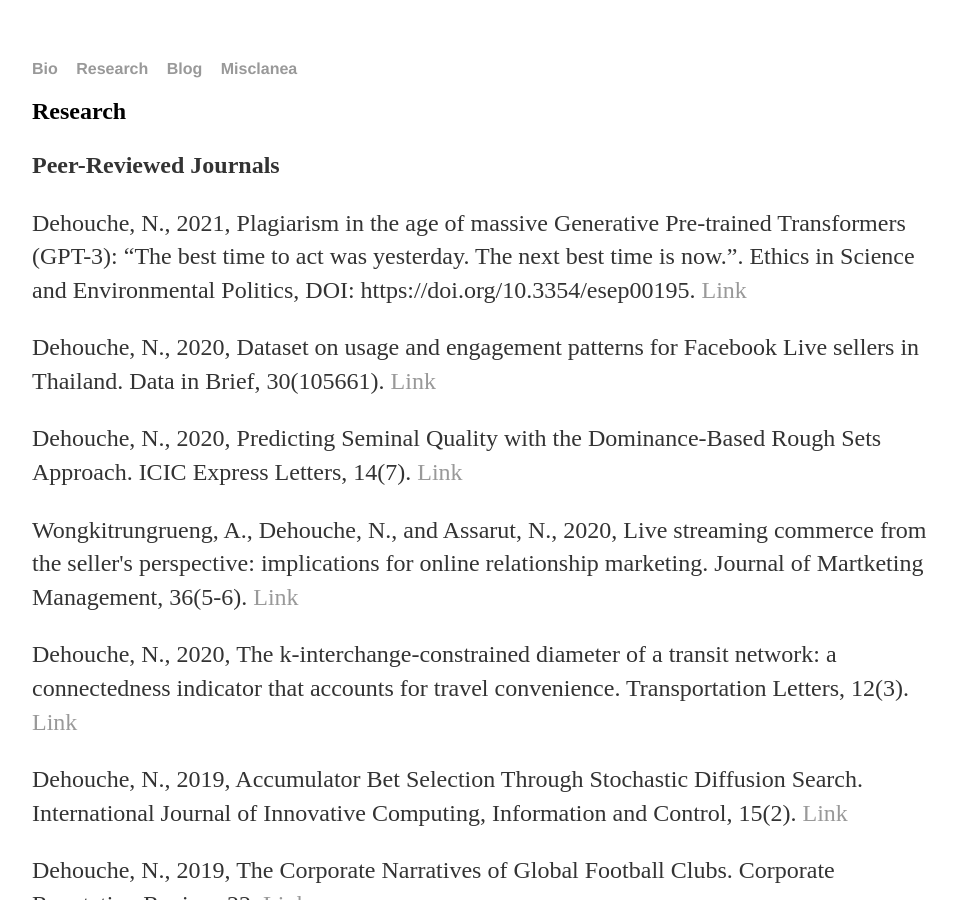
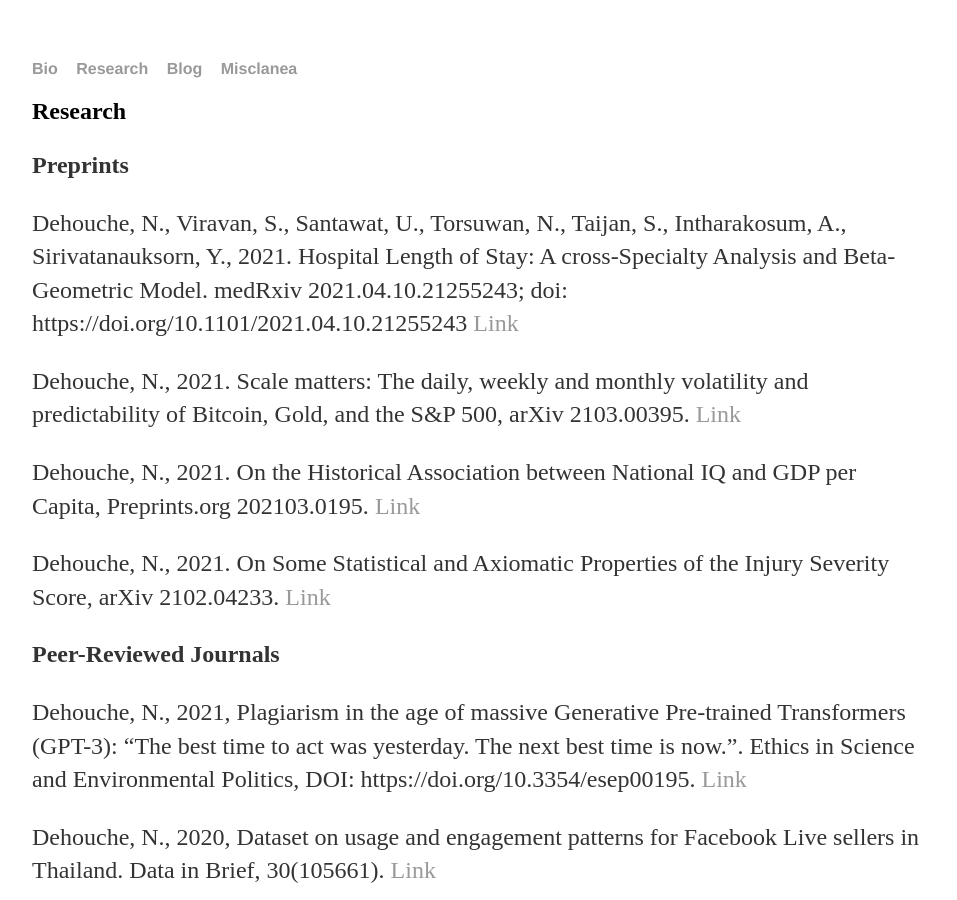
Before and after one commit to ndehouche/ndehouche.github.io, a Jekyll site: the page built from res/index.html, in a window 1280 px wide and 900 px high. Shown: the whole window, without its empty margins (160-1117 px from the left). Built offline with Jekyll 4.4.1, drawn with Linux system fonts in a browser that asks for light colours; some of the changed text lies outside the part shown.

Commit message:
Update index.html

```diff
--- a/res/index.html
+++ b/res/index.html
@@ -4,6 +4,11 @@
 ---
 <div class="blurb">
 	<h2>Research</h2>
+           <p><strong>Preprints</strong> </p>
+	 <p>Dehouche, N., Viravan, S., Santawat, U., Torsuwan, N., Taijan, S., Intharakosum, A., Sirivatanauksorn, Y., 2021. Hospital Length of Stay: A cross-Specialty Analysis and Beta-Geometric Model. medRxiv 2021.04.10.21255243; doi: https://doi.org/10.1101/2021.04.10.21255243 <a href="https://doi.org/10.1101/2021.04.10.21255243">Link</a></p>
+ <p>Dehouche, N., 2021. Scale matters: The daily, weekly and monthly volatility and predictability of Bitcoin, Gold, and the S&P 500, arXiv 2103.00395.  <a href="https://arxiv.org/abs/2103.00395">Link</a></p>
+ <p>Dehouche, N., 2021. On the Historical Association between National IQ and GDP per Capita, Preprints.org 202103.0195.  <a href="https://www.preprints.org/manuscript/202103.0195/v1">Link</a></p>
+ <p>Dehouche, N., 2021. On Some Statistical and Axiomatic Properties of the Injury Severity Score, arXiv 2102.04233.  <a href="https://arxiv.org/abs/2102.04233">Link</a></p></p>
 
 
    <p><strong>Peer-Reviewed Journals</strong></p>
@@ -32,9 +37,6 @@
  <p>Dehouche, N., 2016. Devolutionary Genetic Algorithms with Application to Network Scheduling. The 15th International Conference on Project Management and Scheduling, Valencia, Spain.</p>
       <p>Dehouche, N., 2015. A Bi-criteria Algorithm for Low-Carbon and QoS-Aware Routing in Cloud Computing Infrastructures. Proceedings of the 2015 International Conference on Cloud Computing (ICCC), Riyadh, Saudi Arabia. <a href="https://ieeexplore.ieee.org/document/7149620/">Link</a></p>
 
-<p><strong>Preprints</strong> </p>
- <p>Dehouche, N., 2021. Scale matters: The daily, weekly and monthly volatility and predictability of Bitcoin, Gold, and the S&P 500.  <a href="https://arxiv.org/abs/2103.00395">Link</a></p>
- <p>Dehouche, N., 2021. On the Historical Association between National IQ and GDP per Capita.  <a href="https://www.preprints.org/manuscript/202103.0195/v1">Link</a></p>
- <p>Dehouche, N., 2021. On Some Statistical and Axiomatic Properties of the Injury Severity Score.  <a href="https://arxiv.org/abs/2102.04233">Link</a></p></p>
+
 
 </div><!-- /.blurb -->
```
